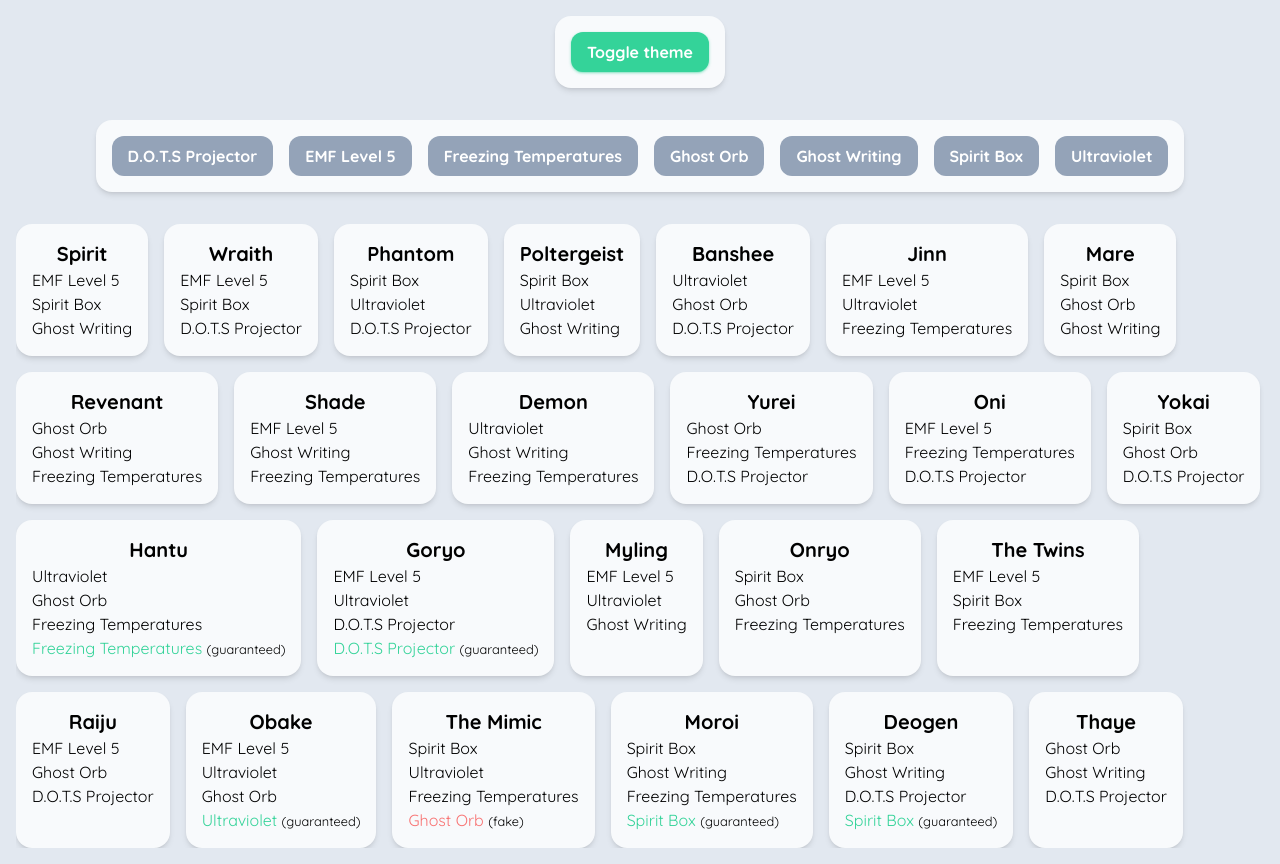
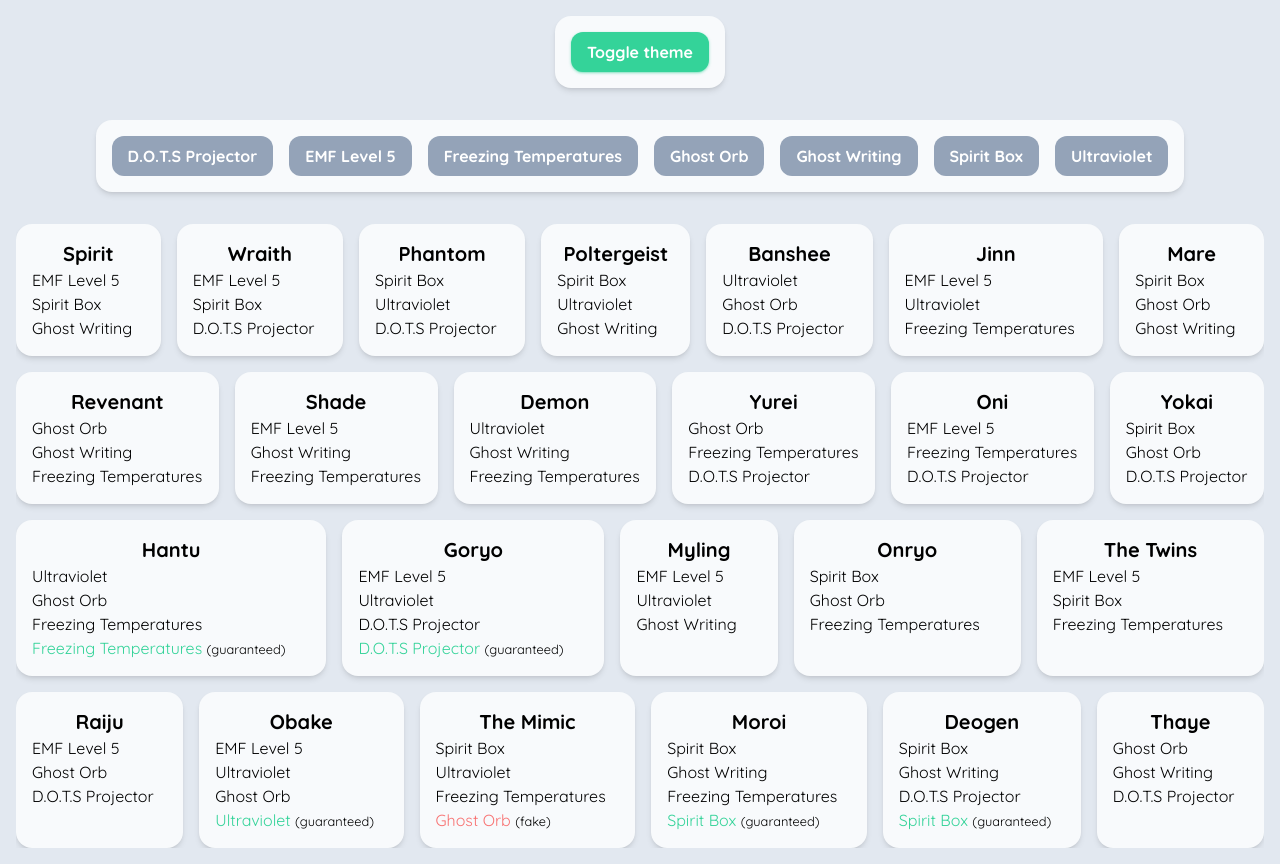
Before and after one commit to luizffgv/phasmoo, a Next.js app: page / in a window 1280 px wide. Built offline with nearby package versions, Linux system fonts and the light colour scheme.

Commit message:
Ghost components now grow

```diff
--- a/src/app/_components/ghost.tsx
+++ b/src/app/_components/ghost.tsx
@@ -7,7 +7,7 @@ export interface Props {
 
 export default function Ghost({ ghost }: Props) {
   return (
-    <Card>
+    <Card className="max-w-[384px] grow">
       <div className="text-center text-xl font-bold">{ghost.name}</div>
       {ghost.evidences.map((id) => (
         <div key={id}>{EvidenceLabels[id]}</div>
```
